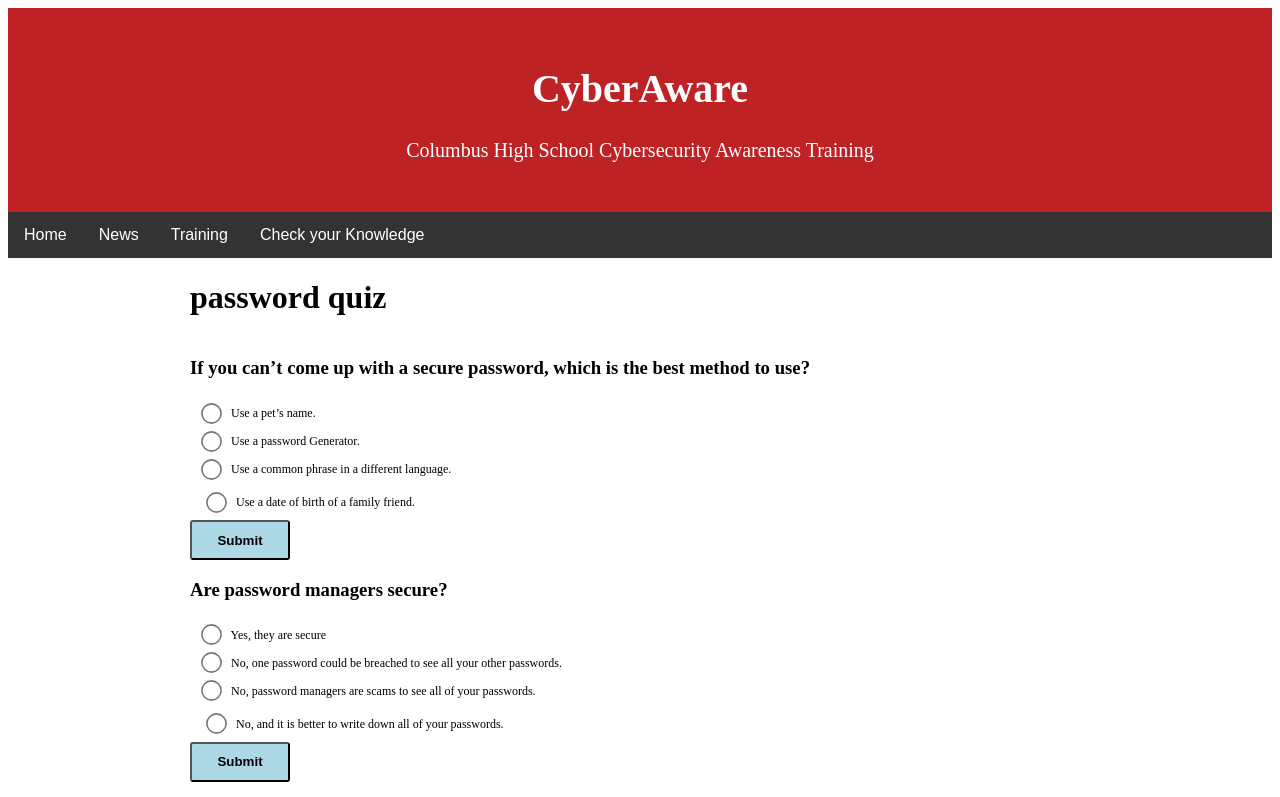
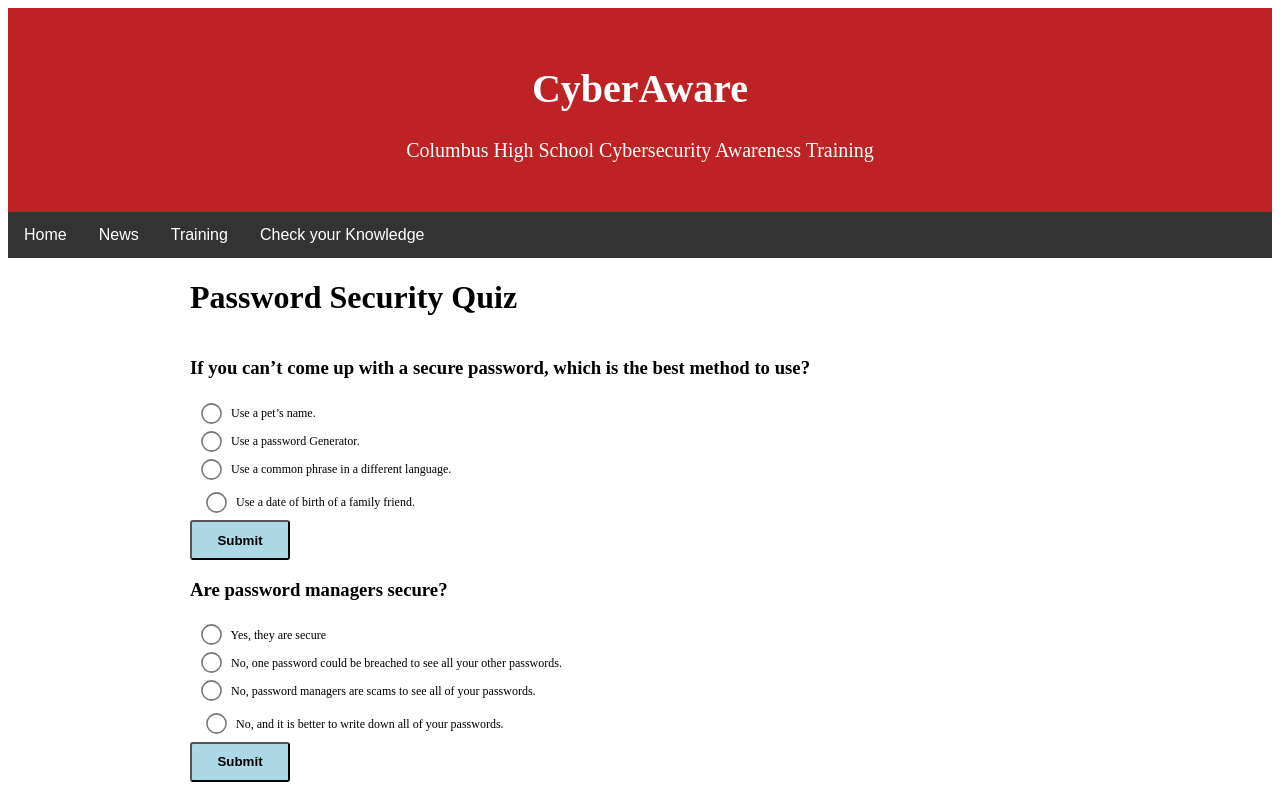
Before and after one commit to aartler/CyberAware, a plain HTML site: page Password Quiz.html in a window 1280 px wide. Shown: the top 797 px of the page. Drawn offline with Linux system fonts and the light colour scheme.

Commit message:
Update Password Quiz.html

```diff
--- a/Password Quiz.html
+++ b/Password Quiz.html
@@ -40,7 +40,7 @@
 </div>
 <main>
 	<div id="quiz">
-		<h1> password quiz </h1>
+		<h1> Password Security Quiz </h1>
 
 		<!--Quiz example code found at https://www.freecodecamp.org/news/multiple-choice-quiz-template/-->
 
```
